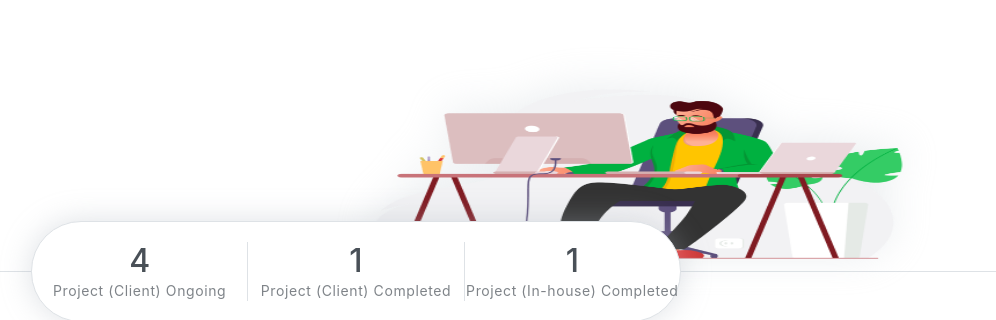
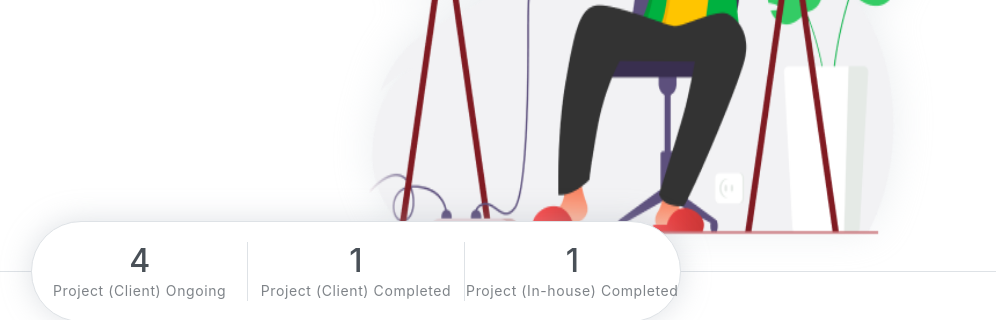
Before and after one commit to fateh97/fateh97.github.io, a plain HTML site: page index.html in a window 1280 px wide. Shown: the part 480-800 px from the top of the page, 284-1280 px from the left. Drawn offline with Linux system fonts and the light colour scheme.

Commit message:
Update index.html

```diff
--- a/index.html
+++ b/index.html
@@ -60,7 +60,7 @@
                 </div>
             </div>
             <div class="img-holder">
-                <img src="assets/imgs/web_developer2.png" style="height: 200px;" alt="">
+                <img src="assets/imgs/web_developer2.png" style="height: 600px;" alt="">
             </div>
         </div>
 
```
